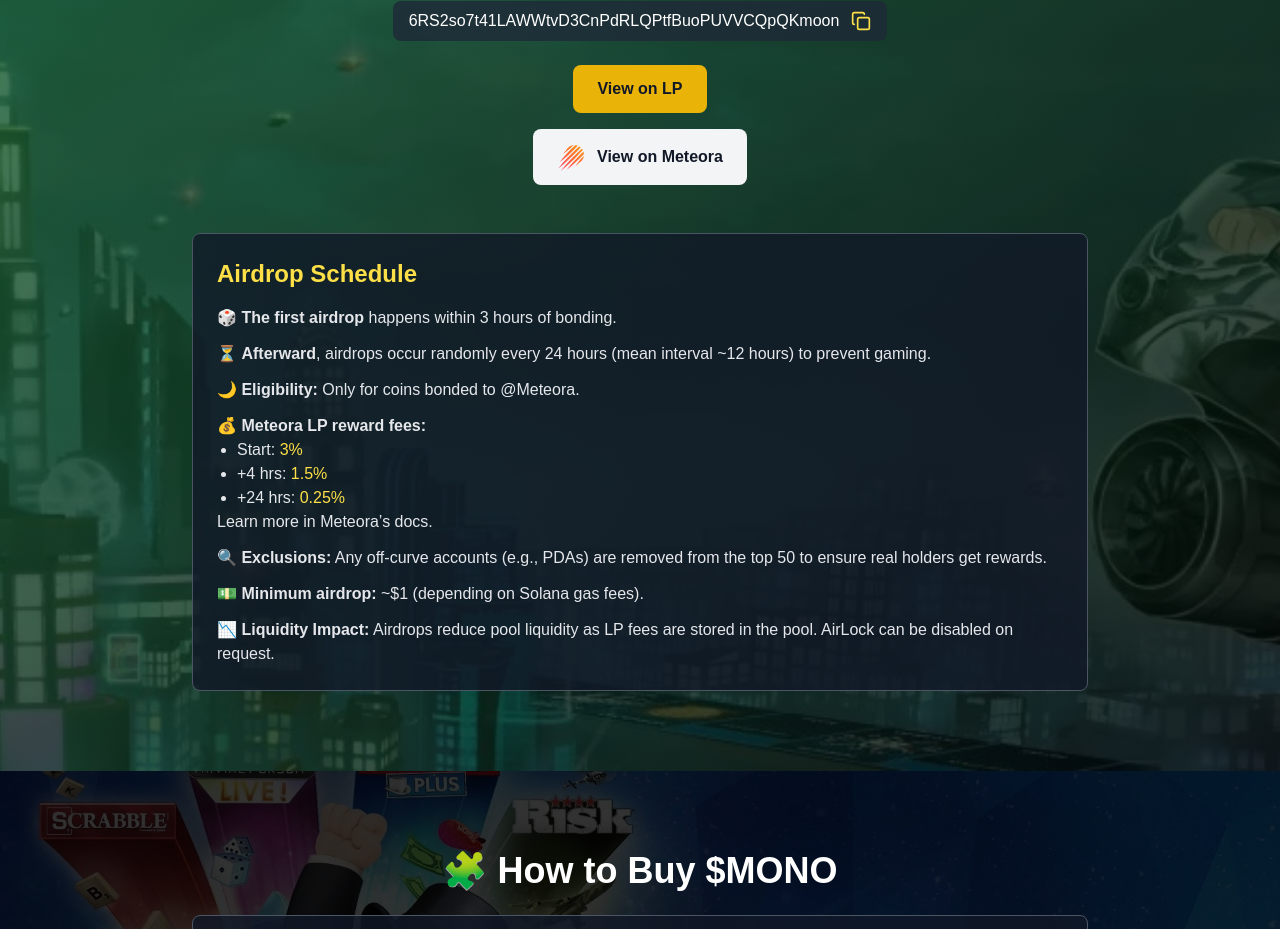
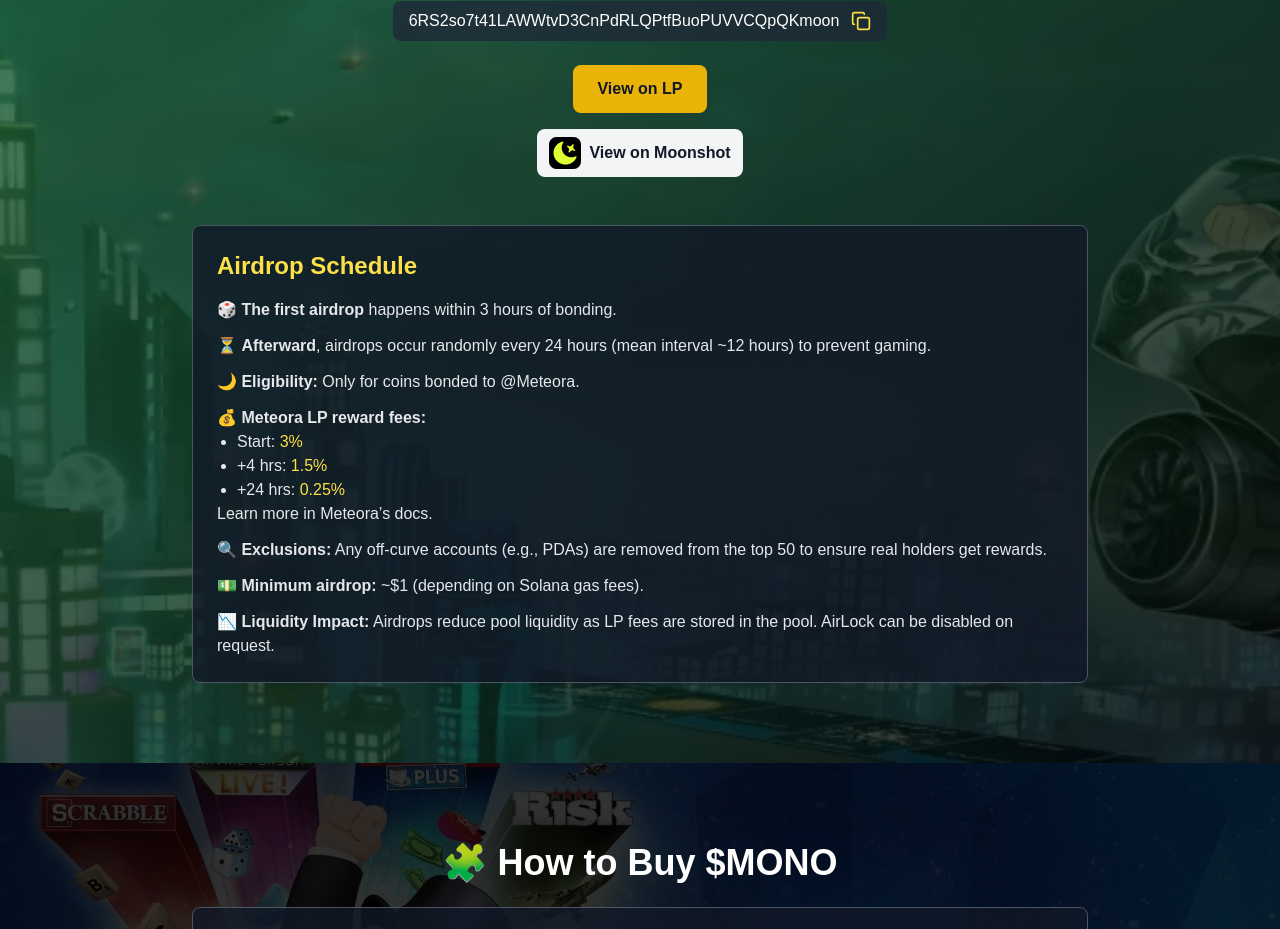
Before and after one commit to ahsandevhub/monopoly-community, a Next.js app: page / in a window 1280 px wide. Shown: the part 3071-4000 px from the top of the page. Built offline with nearby package versions, Linux system fonts and the light colour scheme; no server answers; the database is empty.

Commit message:
moonshot updated

```diff
--- a/app/Tokenmics.jsx
+++ b/app/Tokenmics.jsx
@@ -59,16 +59,16 @@
             href="https://docs.moonshot.cc/faq"
             target="_blank"
             rel="noopener noreferrer"
-            className="bg-gray-100 hover:bg-gray-200 flex items-center gap-2 text-gray-900 font-bold py-3 px-6 rounded-lg transition"
+            className="bg-gray-100 hover:bg-gray-200 flex items-center gap-2 text-gray-900 font-bold px-3 py-2 rounded-lg transition"
           >
             <Image
               width={50}
               height={50}
-              src={"/meteora.svg"}
-              alt="meteora"
+              src={"/moonshot.avif"}
+              alt="moonshot"
               className="size-8"
             />{" "}
-            View on Meteora
+            View on Moonshot
           </a>
         </div>
 
```
Also changed, not shown: public/moonshot.avif (added).
